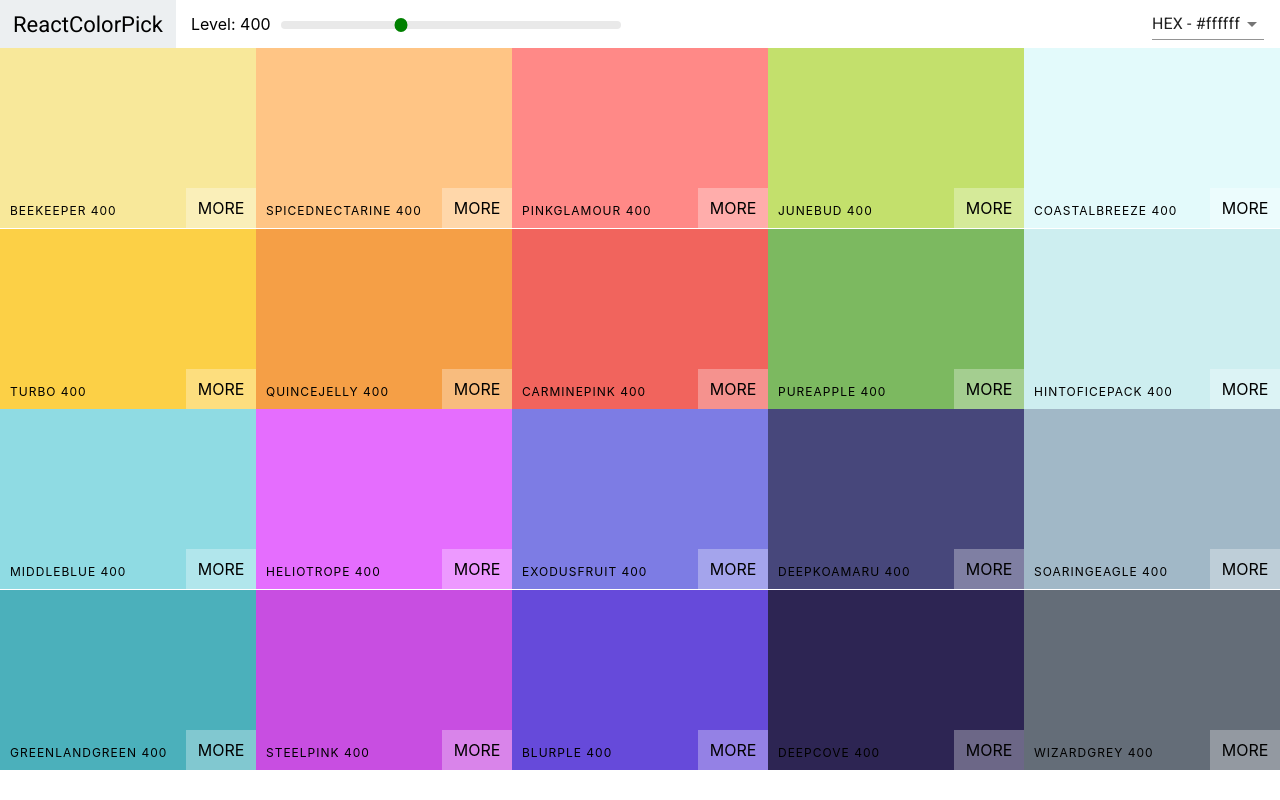
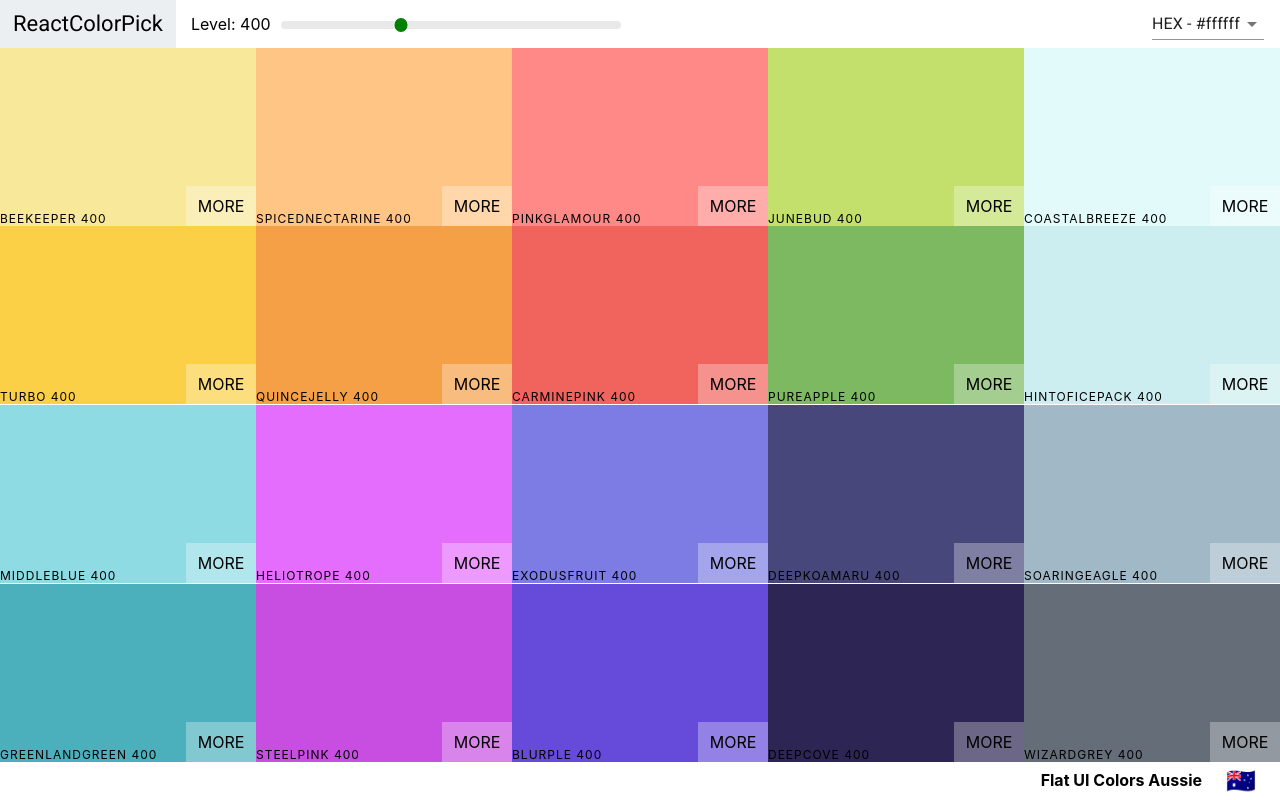
Before and after one commit to MilenaMar/ColorPalette, a React (Create React App) app in the folder color-pallet/: page /palette/flat-ui-colors-american in a window 1280 px wide. Built offline with nearby package versions, Linux system fonts and the light colour scheme.

Commit message:
working on footer and style

```diff
--- a/color-pallet/src/colorBox.css
+++ b/color-pallet/src/colorBox.css
@@ -35,7 +35,6 @@
 
 .box-content {
   position: absolute;
-  padding: 10px;
   width: 100%;
   left: 0;
   bottom: 0;
--- a/color-pallet/src/pallet.css
+++ b/color-pallet/src/pallet.css
@@ -1,7 +1,22 @@
 .palette {
   height: 100vh;
+  display: flex;
+  flex-direction: column;
 }
 
 .palette-colors {
   height: 90%;
 }
+
+.pallet-footer{
+  height: 5vh;
+  display: flex;
+  justify-content: flex-end;
+  align-items: center;
+  font-weight: bold;
+}
+
+.emoji{
+  font-size: 1.5rem;
+  margin: 0 1.5rem;
+}
--- a/color-pallet/src/pallet.js
+++ b/color-pallet/src/pallet.js
@@ -20,7 +20,7 @@ class Pallete extends Component {
   }
 
   render () {
-    const {colors} = this.props.pallete
+    const {colors, paletteName, emoji} = this.props.pallete
     const {level, format} = this.state
     const colorBoxes = colors[level].map(color => (
       <ColorBox background={color[format]} name={color.name} key={color.hex}/>
@@ -29,7 +29,10 @@ class Pallete extends Component {
           <div className='palette'>
           <NavBar level={level} changeLevel={this.changeLevel} handleFormatChange={this.changeFormat}/>
           <div className='palette-colors'>{colorBoxes}</div>
-          {/* Footer Will go here */}
+          <footer className='pallet-footer'>
+            {paletteName}
+            <span className='emoji'>{emoji}</span>
+          </footer>
           </div>
       )
   }
```
